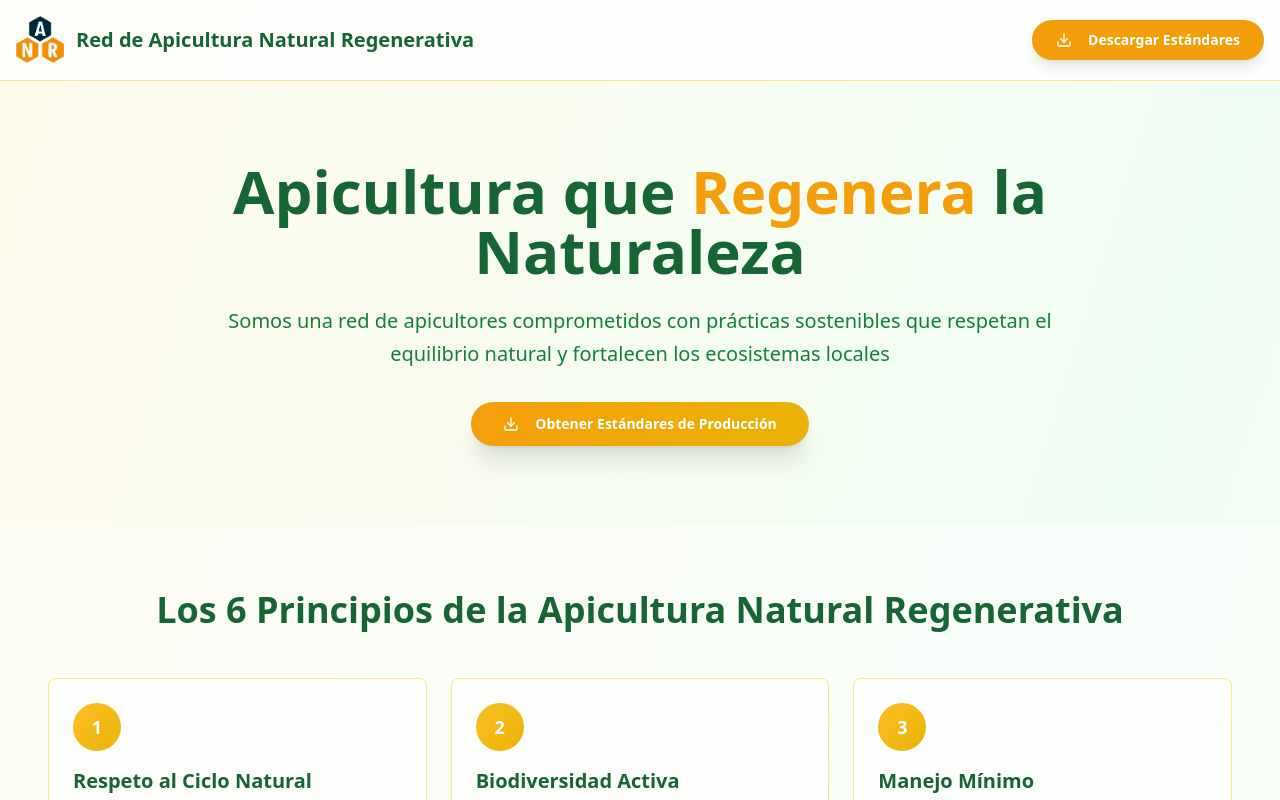
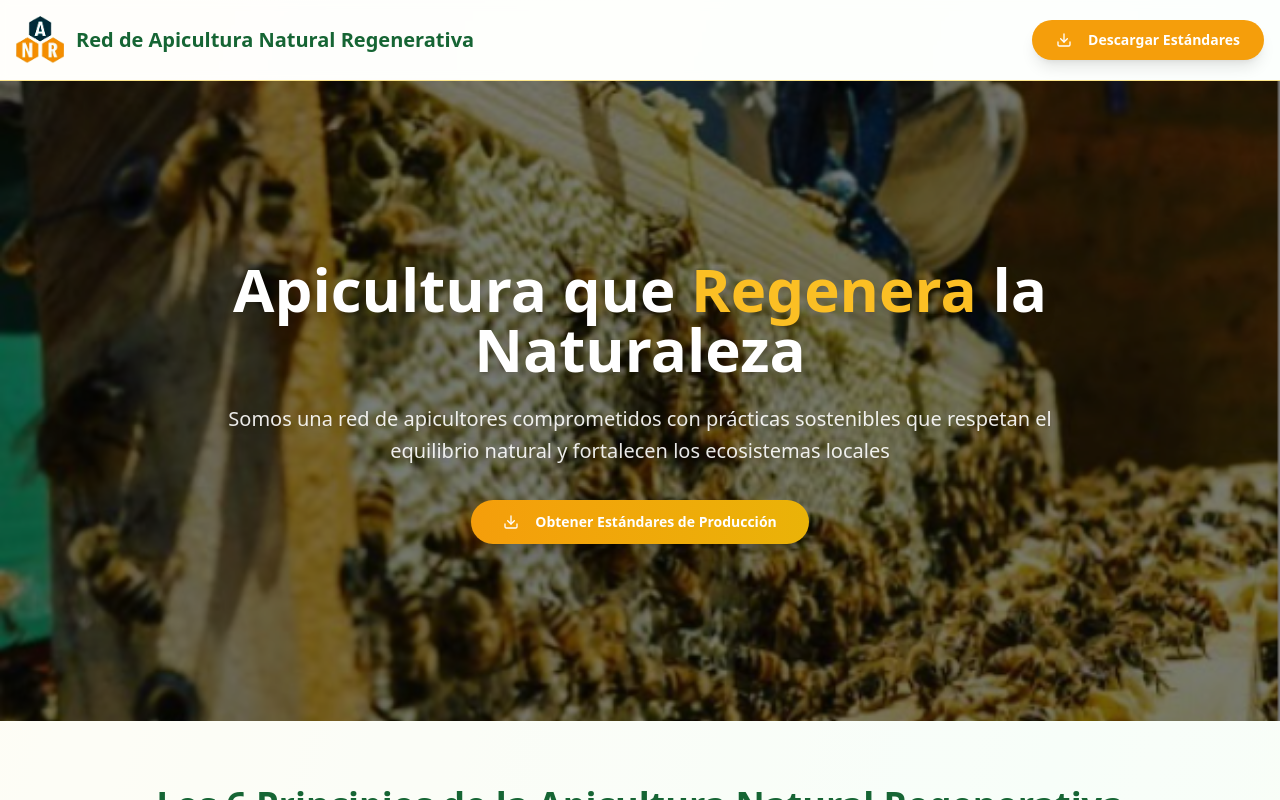
Before and after one commit to jotachan/redanr, a React (Vite) app: page / in a window 1280 px wide. Shown: the top 800 px of the page. Built offline with nearby package versions, Linux system fonts and the light colour scheme.

Commit message:
Add background image to hero section
Set the provided image as the background for the main section of the landing page.

```diff
--- a/src/pages/Index.tsx
+++ b/src/pages/Index.tsx
@@ -74,13 +74,20 @@ const Index = () => {
       </header>
 
       {/* Hero Section */}
-      <section className="py-20 px-4">
-        <div className="container mx-auto text-center">
+      <section className="relative py-20 px-4 min-h-[80vh] flex items-center">
+        <div
+          className="absolute inset-0 bg-cover bg-center bg-no-repeat"
+          style={{
+            backgroundImage: 'url(/lovable-uploads/9c2542aa-626d-4052-b6ed-66e1f180efa1.png)'
+          }}
+        ></div>
+        <div className="absolute inset-0 bg-black/50"></div>
+        <div className="container mx-auto text-center relative z-10">
           <div className="max-w-4xl mx-auto">
-            <h2 className="text-5xl md:text-6xl font-bold text-green-800 mb-6 animate-fade-in">
-              Apicultura que <span className="text-amber-500">Regenera</span> la Naturaleza
+            <h2 className="text-5xl md:text-6xl font-bold text-white mb-6 animate-fade-in drop-shadow-lg">
+              Apicultura que <span className="text-amber-400">Regenera</span> la Naturaleza
             </h2>
-            <p className="text-xl text-green-700 mb-8 leading-relaxed animate-fade-in">
+            <p className="text-xl text-white/90 mb-8 leading-relaxed animate-fade-in drop-shadow-md">
               Somos una red de apicultores comprometidos con prácticas sostenibles que respetan
               el equilibrio natural y fortalecen los ecosistemas locales
             </p>
```
Also changed, not shown: public/lovable-uploads/9c2542aa-626d-4052-b6ed-66e1f180efa1.png (added).
